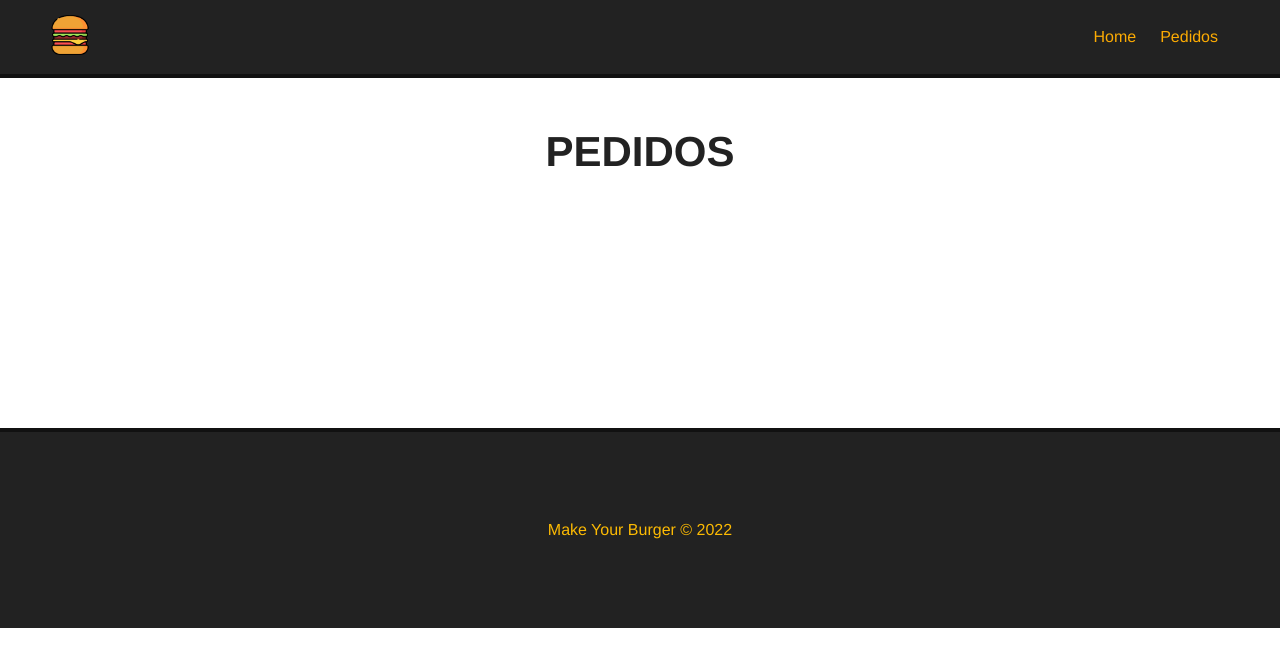
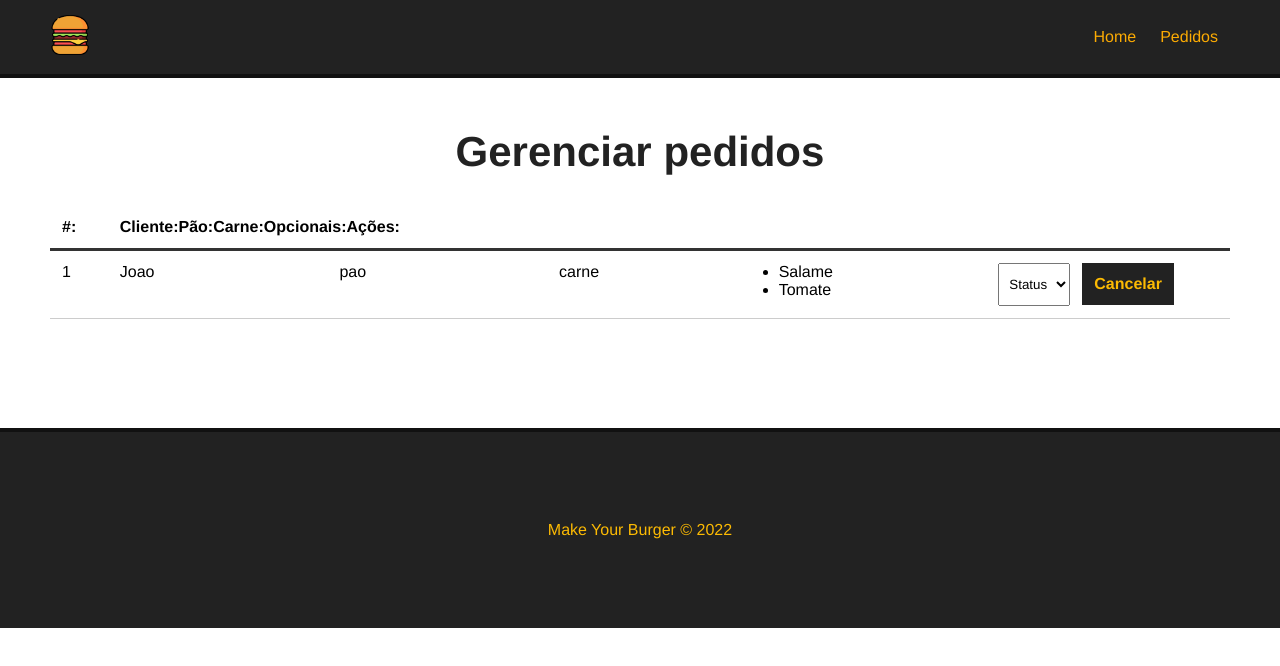
Before and after one commit to andersonvf/Burger-Maker---API-para-burgueria, a Vue app: page /pedidos in a window 1280 px wide. Shown: the top 666 px of the page. Built offline with nearby package versions, Linux system fonts and the light colour scheme.

Commit message:
Pagina de pedidos

```diff
--- a/src/components/BurgerForm.vue
+++ b/src/components/BurgerForm.vue
@@ -100,6 +100,8 @@
 
             this.msg = `Pedido n.º ${res.id} realizado com sucesso!`;
 
+            setTimeout(() => this.msg = "", 3000);
+
             this.nome = "";
             this.pao = "";
             this.carne = "";
--- /dev/null
+++ b/src/components/Dashboard.vue
@@ -0,0 +1,98 @@
+<template>
+    <div id="burger-table">
+        <div>
+            <div id="burger-table-heading">
+                <div class="order-id">#:</div>
+                <div>Cliente:</div>
+                <div>Pão:</div>
+                <div>Carne:</div>
+                <div>Opcionais:</div>
+                <div>Ações:</div>
+            </div>
+        </div>
+        <div id="burger-table-rows">
+            <div class="burger-table-row">
+                <div class="order-number">1</div>
+                <div>Joao</div>
+                <div>pao</div>
+                <div>carne</div>
+                <div>
+                    <ul>
+                        <li>Salame</li>
+                        <li>Tomate</li>
+                    </ul>
+                </div>
+                <div>
+                    <select name="status" class="status">
+                        <option value="">Status</option>
+                    </select>
+                    <button class="delete-btn">Cancelar</button>
+                </div>
+            </div>
+        </div>
+    </div>
+</template>
+
+<script>
+export default {
+    name: "Dashboard"
+}
+</script>
+
+<style scoped>
+#burger-table {
+    max-width: 1200px;
+    margin: 0 auto;
+}
+
+#burger-table-heading,
+#burger-table-rows,
+.burger-table-row {
+    display: flex;
+    flex-wrap: wrap;
+}
+
+#burger-table-heading {
+    font-weight: bold;
+    padding: 12px;
+    border-bottom: 3px solid #333;
+}
+
+#border-table-heading div,
+.burger-table-row div {
+    width: 19%;
+}
+
+.burger-table-row {
+    width: 100%;
+    padding: 12px;
+    border-bottom: 1px solid #CCC;
+}
+
+#burger-table-heading .order-id,
+.burger-table-row .order-number {
+    width: 5%;
+}
+
+select {
+    padding: 12px 6px;
+    margin-right: 12px;
+}
+
+.delete-btn {
+    background-color: #222;
+    color: #fcba03;
+    font-weight: bold;
+    border: 2px solid #222;
+    padding: 10px;
+    font-size: 16px;
+    margin: 0 auto;
+    cursor: pointer;
+    transition: .5s;
+}
+
+.delete-btn:hover {
+    background-color: transparent;
+    color: #222;
+}
+</style>
--- a/src/views/Pedidos.vue
+++ b/src/views/Pedidos.vue
@@ -1,5 +1,16 @@
 <template>
   <div class="main-container">
-    <h1>PEDIDOS</h1>
+    <h1>Gerenciar pedidos</h1>
+    <Dashboard />
   </div>
 </template>
+
+<script>
+import Dashboard from "../components/Dashboard.vue";
+export default {
+  name: "Pedidos",
+  components: {
+  Dashboard
+  }
+}
+</script>
```
